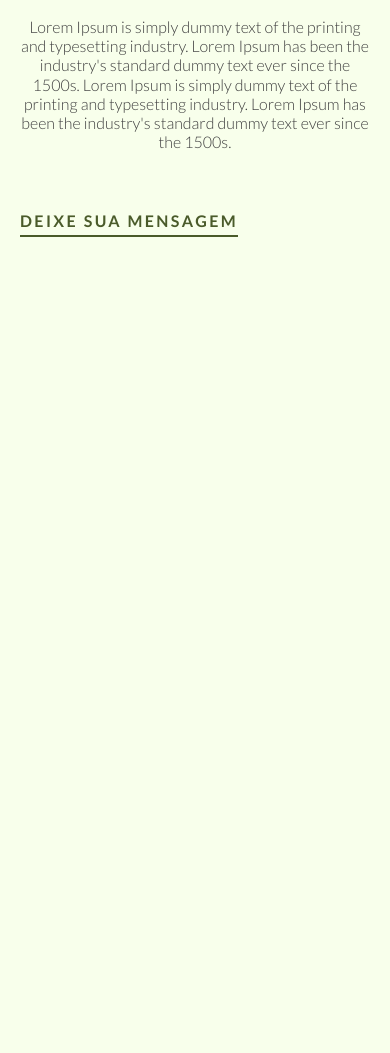
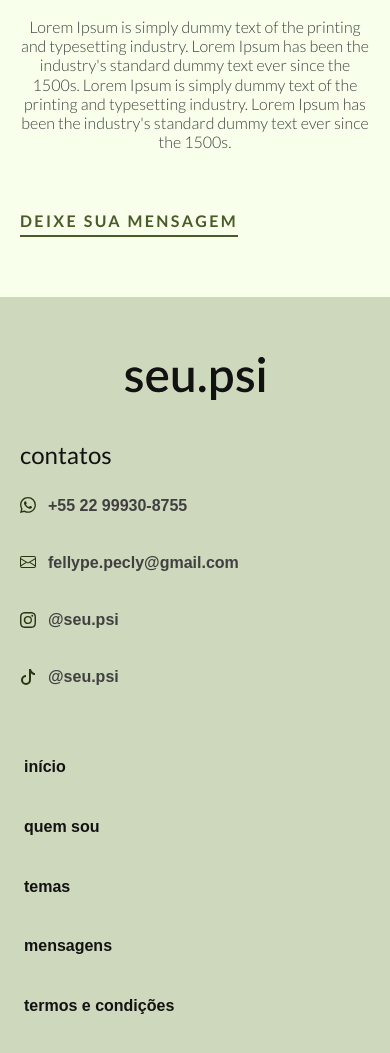
Before and after one commit to iagomachadoo/projeto-fellype-ferraz, a plain HTML site: page index.html in a window 390 px wide. Shown: the part 5320-6373 px from the top of the page. Before the commit the page ends 5617 px from the top, so only its background shows below. Drawn offline with Linux system fonts and the light colour scheme.

Commit message:
Adicionando footer já responsivo.

```diff
--- /dev/null
+++ b/css/global/footer.css
@@ -0,0 +1,110 @@
+.footer__bg{
+    background-color: var(--p3);
+}
+
+.footer{
+    padding-top: 60px;
+    padding-bottom: 60px;
+    display: grid;
+    grid-template-columns: repeat(3, 1fr);
+    gap: 20px;
+}
+
+.footer__titulo{
+    margin-bottom: 12px;
+}
+
+.footer__lista{
+    display: flex;
+    flex-direction: column;
+    gap: 8px;
+}
+
+.footer__item{
+    width: max-content;
+}
+
+.footer__item--before-1,
+.footer__item--before-2,
+.footer__item--before-3,
+.footer__item--before-4{
+    display: flex;
+    align-items: center;
+    gap: 8px;
+}
+
+.footer__item--before-1::before{
+    content: '';
+    display: inline-block;
+    background: url("../../img/icone/rede-social/whatsapp.svg");
+    width: 16px;
+    height: 16px;
+}
+
+.footer__item--before-2::before{
+    content: '';
+    display: inline-block;
+    background: url("../../img/icone/rede-social/envelope.svg");
+    width: 16px;
+    height: 16px;
+}
+
+.footer__item--before-3::before{
+    content: '';
+    display: inline-block;
+    background: url("../../img/icone/rede-social/instagram.svg");
+    width: 16px;
+    height: 16px;
+}
+
+.footer__item--before-4::before{
+    content: '';
+    display: inline-block;
+    background: url("../../img/icone/rede-social/tiktok.svg");
+    width: 16px;
+    height: 16px;
+}
+
+.footer__link{
+    display: block;
+    padding: 12px 4px;
+    transition: .2s;
+}
+
+.is-hover:hover{
+    color: var(--p5);
+}
+
+@media(max-width: 800px){
+    .footer{
+        grid-template-columns: repeat(2, 1fr);
+        gap: 40px 20px;
+        justify-items: center;
+    }
+
+    .footer__caixa-logo{
+        grid-column: 1 / -1;
+    }
+
+    .footer__logo{
+        margin: auto;
+    }
+}
+
+@media(max-width: 700px){
+    .footer__link{
+        font-weight: 700;
+    }
+}
+
+@media(max-width: 600px){
+    .footer{
+        grid-template-columns: 1fr;
+        gap: 40px 20px;
+        justify-items: initial;
+    }
+
+    .footer__link{
+        padding: 15px 4px;
+    }
+}
--- a/css/style.css
+++ b/css/style.css
@@ -7,6 +7,7 @@
 @import './global/temas.css';
 @import './global/postagens.css';
 @import './global/mensagens.css';
+@import './global/footer.css';
 
 @import './util/utilitario.css';
 @import './util/tipografia.css';
--- a/index.html
+++ b/index.html
@@ -303,6 +303,62 @@
         <a href="#" class="btn-link btn-link--after">deixe sua mensagem</a>
     </section>
 
+    <footer class="footer__bg">
+        <div class="footer container">
+            <div class="footer__caixa-logo">
+                <img src="./img/icone/logo.svg" alt="" class="footer__logo" width="140" height="43">
+            </div>
+
+            <div class="footer__contatos">
+                <h3 class="font-l c-11 footer__titulo">contatos</h3>
+
+                <ul class="font-s c-9 footer__lista">
+                    <li class="footer__item footer__item--before-1">
+                        <a href="tel:+55 22 99930-8755" class="footer__link is-hover">+55 22 99930-8755
+                        </a>
+                    </li>
+
+                    <li class="footer__item footer__item--before-2">
+                        <a href="mailto:fellype.pecly@gmail.com" class="footer__link is-hover">fellype.pecly@gmail.com
+                        </a>
+                    </li>
+
+                    <li class="footer__item footer__item--before-3">
+                        <a href="" class="footer__link is-hover">@seu.psi</a>
+                    </li>
+
+                    <li class="footer__item footer__item--before-4">
+                        <a href="" class="footer__link is-hover">@seu.psi</a>
+                    </li>
+                </ul>
+            </div>
+
+            <nav class="footer__menu-secundario">
+                <ul class="font-m c-11 footer__lista">
+                    <li class="footer__item">
+                        <a href="#" class="footer__link is-hover">início</a>
+                    </li>
+
+                    <li class="footer__item">
+                        <a href="#" class="footer__link is-hover">quem sou</a>
+                    </li>
+
+                    <li class="footer__item">
+                        <a href="#" class="footer__link is-hover">temas</a>
+                    </li>
+
+                    <li class="footer__item">
+                        <a href="#" class="footer__link is-hover">mensagens</a>
+                    </li>
+
+                    <li class="footer__item">
+                        <a href="#" class="footer__link is-hover">termos e condições</a>
+                    </li>
+                </ul>
+            </nav>
+        </div>
+    </footer>
+
     <script src="./js/menu-temas.js"></script>
     <script src="./js/menu-mobile.js"></script>
     <script src="./js/perguntas.js"></script>
```
Also changed, not shown: css/util/tipografia.css (+0 -48 lines).
